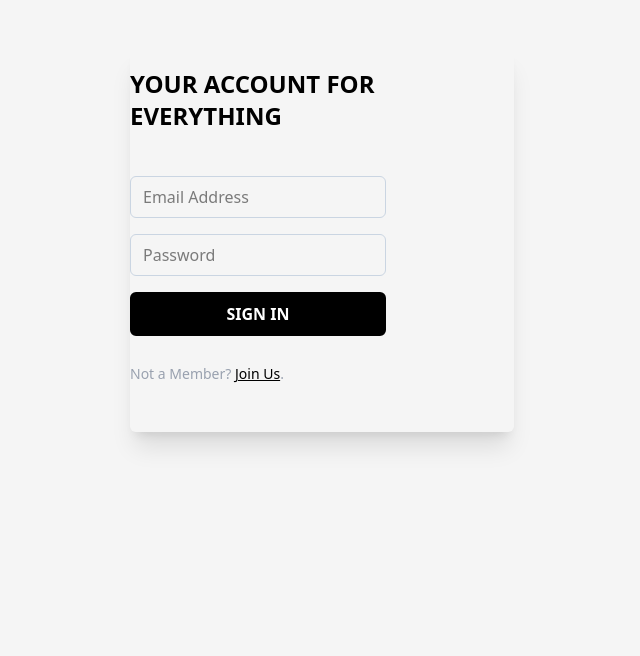
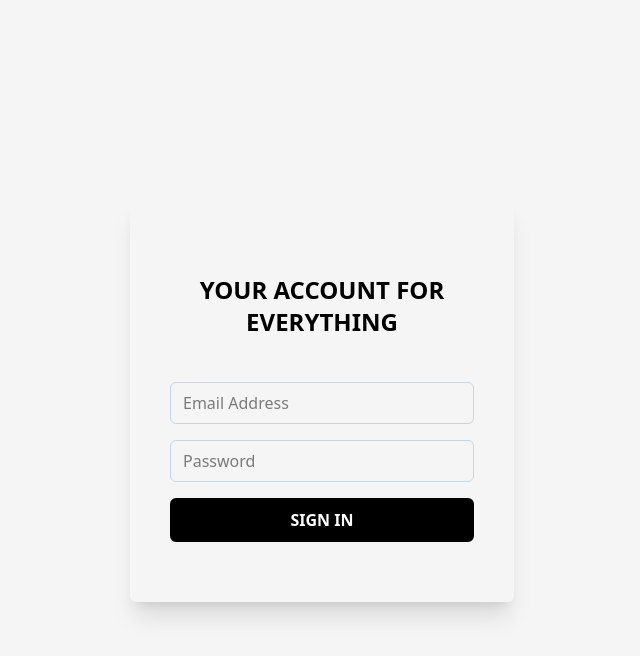
Before and after one commit to moFazil/panel, a React (Vite) app: page /login in a window 1280 px wide. Shown: the top 656 px of the page, without its empty margins (318-958 px from the left). Built offline with nearby package versions, Linux system fonts and the light colour scheme.

Commit message:
Update LoginForm.jsx

```diff
--- a/src/pages/LoginForm.jsx
+++ b/src/pages/LoginForm.jsx
@@ -1,26 +1,45 @@
-import { Link, Outlet } from 'react-router-dom'
+import { Link, Outlet } from "react-router-dom";
 
 const LoginForm = () => {
+  return (
+    <div className="flex items-center justify-center h-screen">
+      <div className="lg:w-[30%] md:w-[50%] sm:w-[70%] w-[90%] shadow-xl rounded-md text-center flex flex-col items-center justify-center p-10">
+        <form className="w-full flex flex-col items-center">
+          <p className="py-5 my-4 text-2xl font-bold">
+            YOUR ACCOUNT FOR <br /> EVERYTHING
+          </p>
 
-  return (
-    <div className='lg:w-[30%] md:w-[50%] sm:w-[70%] w-[90%] pb-10 mt-12 m-auto shadow-xl rounded-md'>
-        <form>
+          <input
+            type="email"
+            placeholder="Email Address"
+            className="my-2 px-3 py-2 w-full rounded-md border-slate-300 border-[1px]"
+          />
+          <input
+            type="password"
+            placeholder="Password"
+            className=" my-2 px-3 py-2 w-full rounded-md border-slate-300 border-[1px]"
+          />
 
-          <p className='py-5 my-4 text-2xl font-bold'>YOUR ACCOUNT FOR <br/> EVERYTHING</p>
+          <button
+            type="submit"
+            className="mb-5 mt-2 px-3 py-2 w-full font-semibold bg-black text-white rounded-md border-[2px] border-black"
+          >
+            SIGN IN
+          </button>
+{/*
+          <p className="font-normal text-sm text-gray-400 py-2">
+            Not a Member?{" "}
+            <Link to={"/joinus"}>
+              <span className="underline decoration-1 text-black cursor-pointer">
+                Join Us
+              </span>
+            </Link>
+            .
+          </p> */}
+        </form>
+      </div>
+    </div>
+  );
+};
 
-          <input type="email" placeholder='Email Address' className='my-2 px-3 py-2 w-8/12 rounded-md border-slate-300 border-[1px]'/>
-          <input type="password" placeholder='Password' className=' my-2 px-3 py-2 w-8/12 rounded-md border-slate-300 border-[1px]'/>
-
-          {/* <p className='font-normal text-sm text-gray-400 py-2'>By logging in, you agree to Foot's <br/><span className=' underline decoration-1 cursor-pointer'>Privacy Policy</span> and <span className=' underline decoration-1 cursor-pointer'>Terms of Use</span>.</p> */}
-
-          <button type='submit' className='mb-5 mt-2 px-3 py-2 w-8/12 font-semibold bg-black text-white rounded-md border-[2px] border-black'>SIGN IN</button>
-
-          <p className=' font-normal text-sm text-gray-400 py-2'>Not a Member? <Link to={'/joinus'}> <span className=' underline decoration-1 text-black cursor-pointer'>Join Us</span></Link>.</p>
-
-        </form>
-      <Outlet/>
-    </div>
-  )
-}
-
-export default LoginForm
+export default LoginForm;
```
